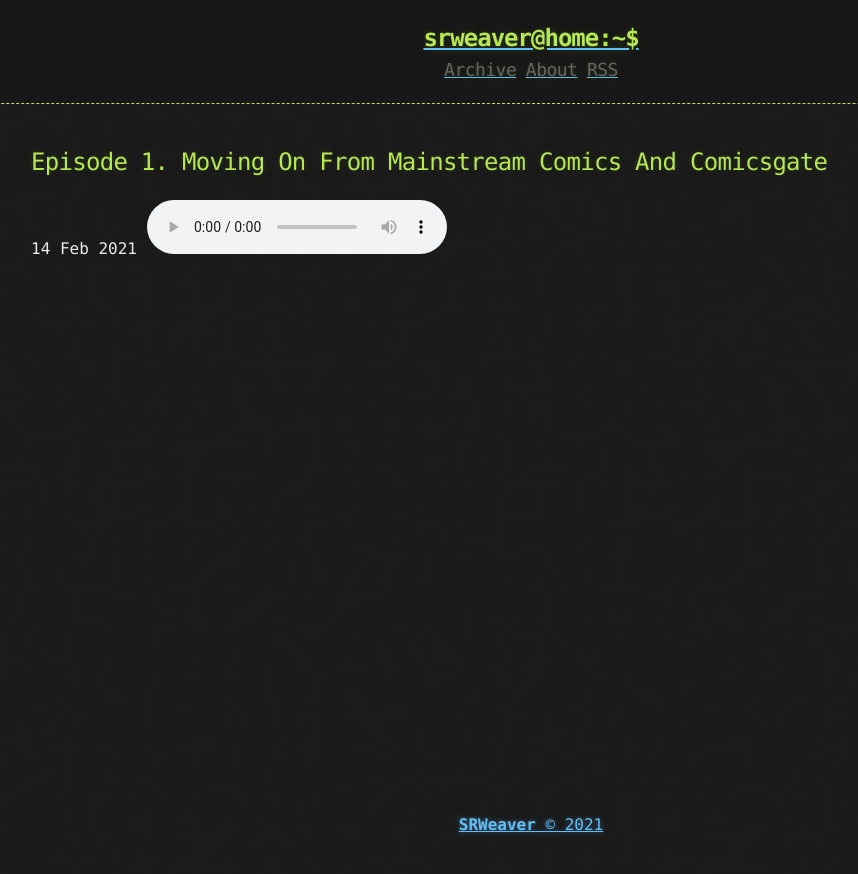
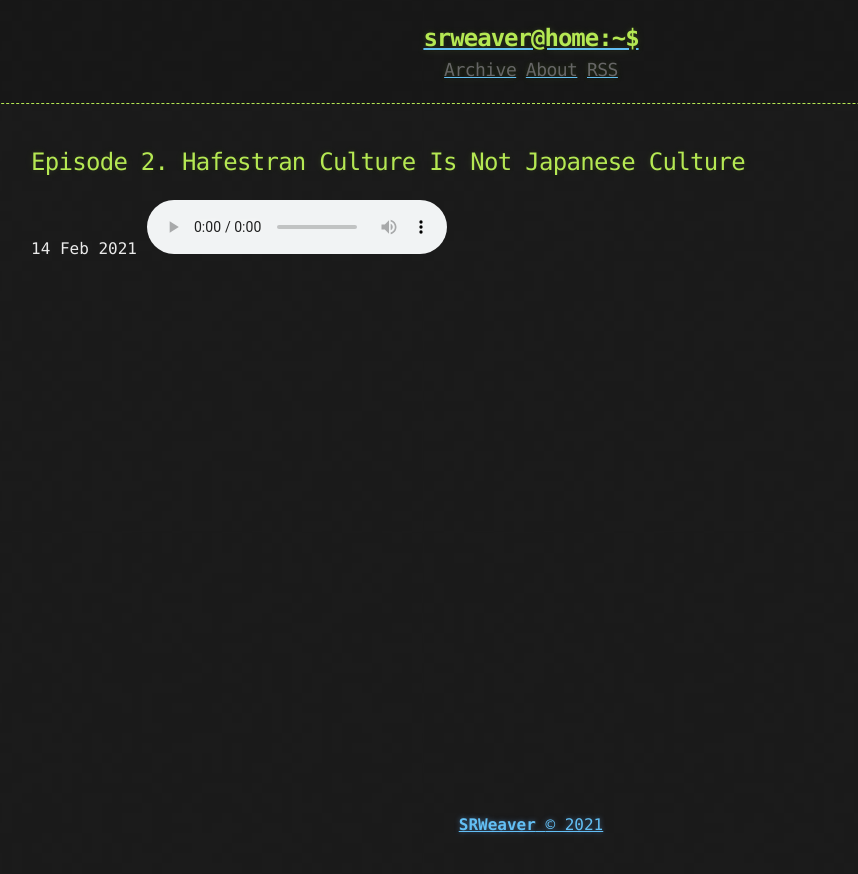
Before and after one commit to LWFlouisa/Weavercast, a Jekyll site: the page built from _posts/2021-02-14-hafestrancultureisnotjapaneseculture.md, in a window 1280 px wide. Shown: the top 874 px of the page, without its empty margins (109-967 px from the left). Built offline with Jekyll 4.4.1, drawn with Linux system fonts in a browser that asks for light colours.

Commit message:
Update 2021-02-14-hafestrancultureisnotjapaneseculture.md

```diff
--- a/_posts/2021-02-14-hafestrancultureisnotjapaneseculture.md
+++ b/_posts/2021-02-14-hafestrancultureisnotjapaneseculture.md
@@ -1,5 +1,5 @@
 ---
-title: Episode 1. Moving On From Mainstream Comics And Comicsgate
+title: Episode 2. Hafestran Culture Is Not Japanese Culture
 published: true
 ---
 <audio controls>
```
